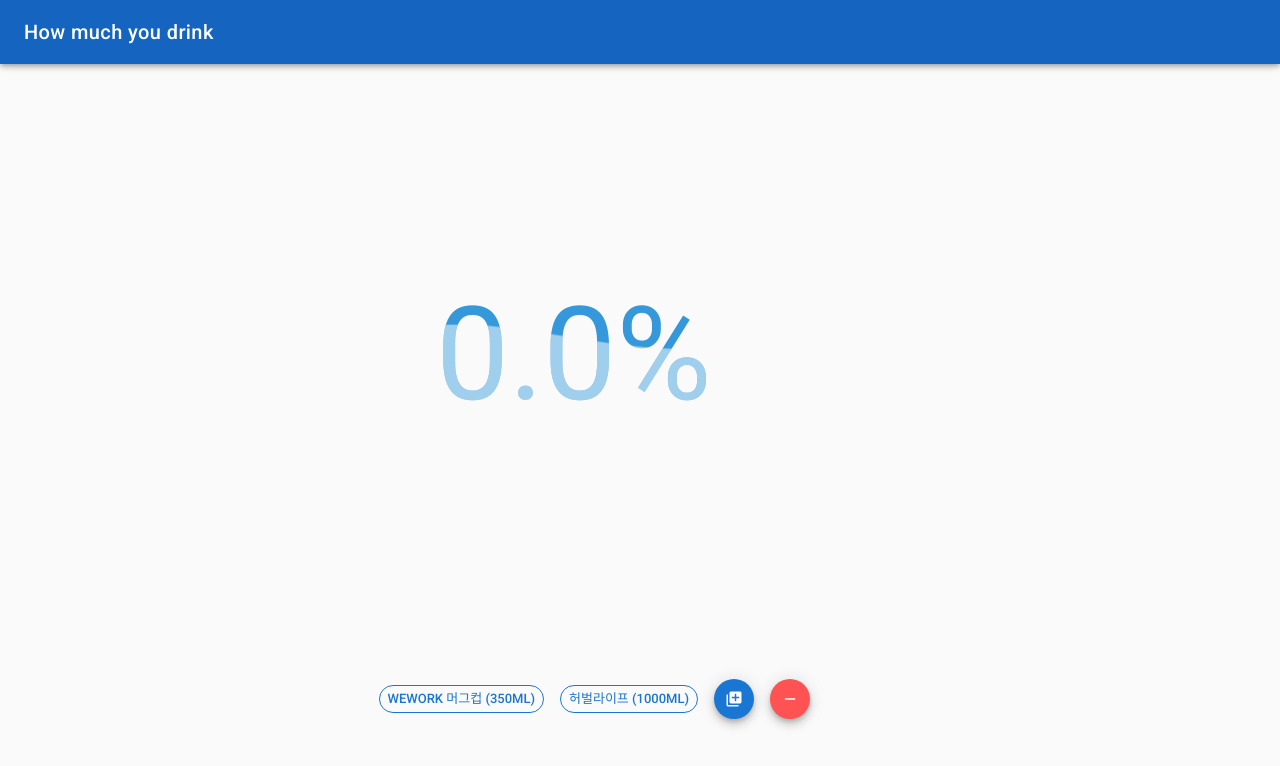
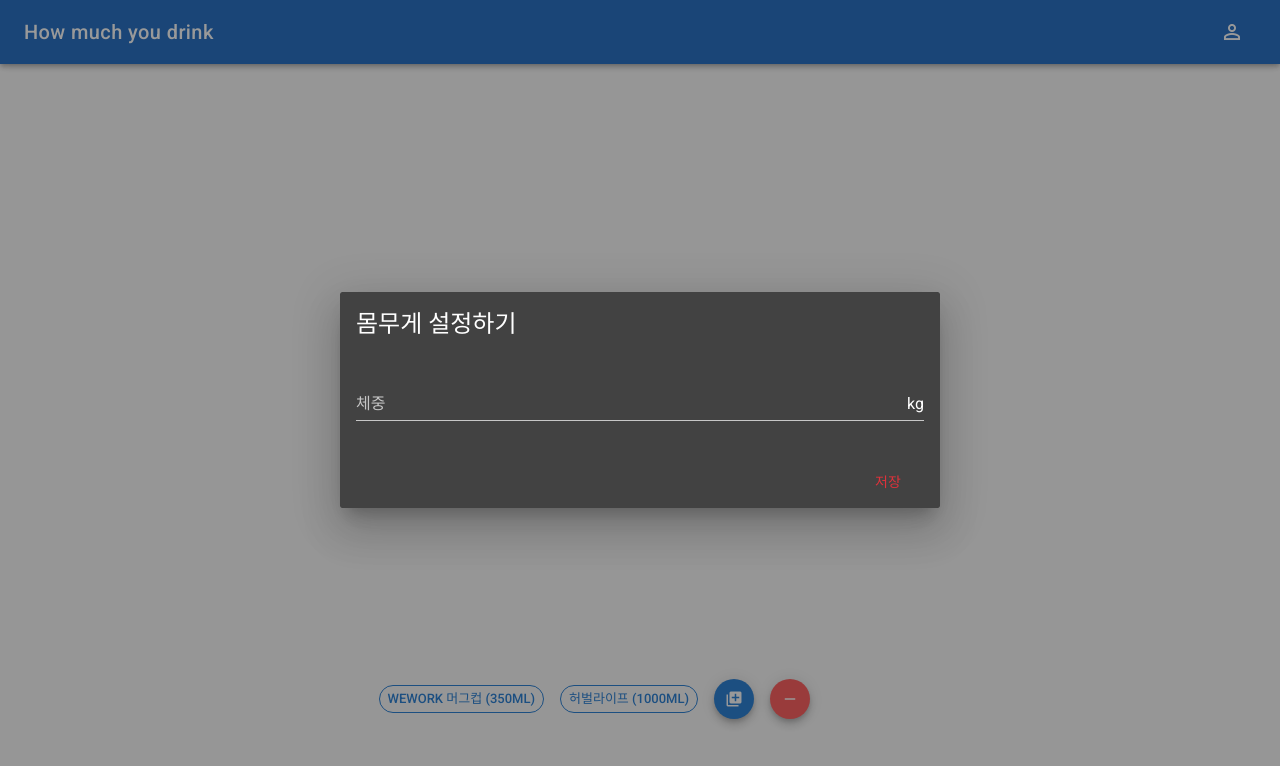
Before and after one commit to ebool/drinking-water, a Vue app: page / in a window 1280 px wide. Shown: the top 766 px of the page. Built offline with nearby package versions, Linux system fonts and the light colour scheme.

Commit message:
add user info

```diff
--- a/src/App.vue
+++ b/src/App.vue
@@ -5,6 +5,35 @@
     dark
     >
       <v-toolbar-title>How much you drink</v-toolbar-title>
+      <v-spacer></v-spacer>
+      <v-btn icon @click="showUserInfoDialog">
+        <v-icon>perm_identity</v-icon>
+      </v-btn>
+      <v-dialog
+        :value="isShowUserInfo || userInfoDialog"
+        dark
+        persistent
+        color="primary"
+        max-width="600px"
+      >
+        <v-card>
+          <v-form ref="form">
+            <v-card-title class="headline">몸무게 설정하기</v-card-title>
+            <v-card-text>
+              <v-text-field
+              suffix="kg"
+              :rules="weightRules"
+              required v-model="userWeight"
+              label="체중"
+              hint="체중을 입력해주세요"></v-text-field>
+            </v-card-text>
+            <v-card-actions>
+              <v-spacer></v-spacer>
+              <v-btn color="error darken-1" flat @click.native="save">저장</v-btn>
+            </v-card-actions>
+          </v-form>
+        </v-card>
+      </v-dialog>
     </v-toolbar>
     <v-container fill-height pa-0 fluid>
       <v-layout column style="flex: 20">
@@ -21,6 +50,7 @@ import buttonCont from './components/button-cont.vue';
 import records from './components/records.vue';
 import waterBoard from './components/water-board.vue';
 import store from './store/index.js';
+import { mapState, mapMutations } from 'vuex';
 
 export default {
   name: 'App',
@@ -29,6 +59,17 @@ export default {
     buttonCont,
     records,
     waterBoard
+  },
+  data () {
+    return {
+      userWeight: '',
+      weightRules: [
+        v => !!v || '몸무게는 꼭 입력해야해!',
+        v => (v < 635) || '기네스북에 등재된 가장 체중이 많이 나가는 사람은 미국의 "존 브로 미녹"이고 그의 몸무게는 635kg이다',
+        v => (Number.isInteger((new Number(v)).valueOf())) || '체중은 정수로 입력하세요. 소수점은 반올림 하셈'
+      ],
+      userInfoDialog: false
+    }
   },
   watch: {
     '$store.state.drinkHistory': (d) => {
@@ -39,7 +80,32 @@ export default {
         window.localStorage.setItem('buttons', JSON.stringify(d));
       },
       deep: true
+    },
+    '$store.state.user': {
+      handler: (d) => {
+        console.log(d);
+        window.localStorage.setItem('user', JSON.stringify(d));
+      },
+      deep: true
     }
+  },
+  computed: {
+    isShowUserInfo () {
+      return !this.user.weight;
+    },
+    ...mapState(['user'])
+  },
+  methods: {
+    showUserInfoDialog () {
+      this.userInfoDialog = true;
+    },
+    save () {
+      if (this.$refs.form.validate()) {
+        this.setUserWeight(parseInt(this.userWeight));
+        this.userInfoDialog = false;
+      }
+    },
+    ...mapMutations(['setUserWeight', 'setUser'])
   },
   mounted () {
     let history = window.localStorage.getItem('drinkHistory');
@@ -47,6 +113,9 @@ export default {
 
     let buttons = window.localStorage.getItem('buttons');
     this.$store.commit('setButtons', JSON.parse(buttons) || this.$store.state.buttons);
+
+    let user = window.localStorage.getItem('user');
+    this.setUser(JSON.parse(user) || {});
   }
 };
 </script>
--- a/src/store/index.js
+++ b/src/store/index.js
@@ -6,7 +6,7 @@ Vue.use(Vuex);
 
 const state = {
   user: {
-    weight: 80
+    weight: ''
   },
   drinkHistory: [],
   buttons: {
@@ -18,6 +18,9 @@ const state = {
   }
 }
 const mutations = {
+  setUserWeight (state, weight) {
+    state.user = { weight }
+  },
   addDrinkHistory (state, history) {
     state.drinkHistory.push(history);
   },
@@ -44,6 +47,9 @@ const mutations = {
       let index = btnList.indexOf(item);
       if (index >= 0) state.buttons.list.splice(index, 1);
     }
+  },
+  setUser (state, user) {
+    state.user = user;
   }
 }
 const getters = {
```
